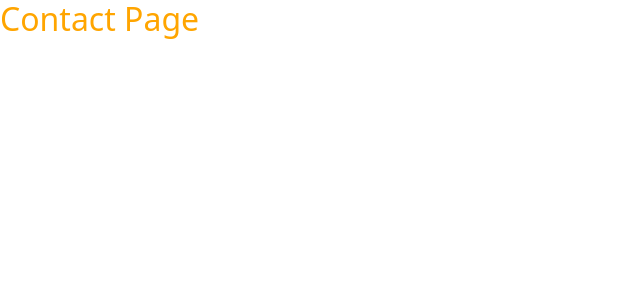
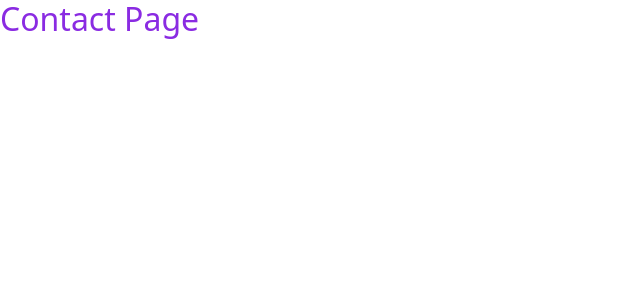
Before and after one commit to Bivas-Biswas/learning-nextjs, a Next.js app: page /contact in a window 1280 px wide. Shown: the top 300 px of the page, without its empty margins (0-640 px from the left). Built offline with nearby package versions, Linux system fonts and the light colour scheme.

Commit message:
component level styles, css module

```diff
--- a/pages/about.js
+++ b/pages/about.js
@@ -1,9 +1,11 @@
+import styles from '../styles/About.module.css'
+
 function About() {
     return (
-        <>
+        <div className={styles.highlight}>
             <h2>About Page</h2>
             <button className={'btn btn-primary'}>Primary</button>
-        </>
+        </div>
     )
 
 }
--- a/pages/contact.js
+++ b/pages/contact.js
@@ -1,5 +1,7 @@
+import styles from '../styles/Contact.module.css'
+
 function Contact() {
-    return <h2>Contact Page</h2>
+    return <h2 className={styles.highlight}>Contact Page</h2>
 }
 
 export default Contact
--- a/pages/index.js
+++ b/pages/index.js
@@ -3,7 +3,7 @@ import styles from '../styles/Home.module.css'
 
 export default function Home() {
   return (
-    <div className={styles.container}>
+    <div className={styles}>
       <h1>Hello World</h1>
     </div>
   )
--- /dev/null
+++ b/styles/About.module.css
@@ -0,0 +1,3 @@
+.highlight{
+    color: red;
+}
--- /dev/null
+++ b/styles/Contact.module.css
@@ -0,0 +1,3 @@
+.highlight{
+    color: blueviolet;
+}
--- a/styles/globals.css
+++ b/styles/globals.css
@@ -14,7 +14,3 @@ a {
 * {
   box-sizing: border-box;
 }
-
-h2{
-  color: orange;
-}
```
